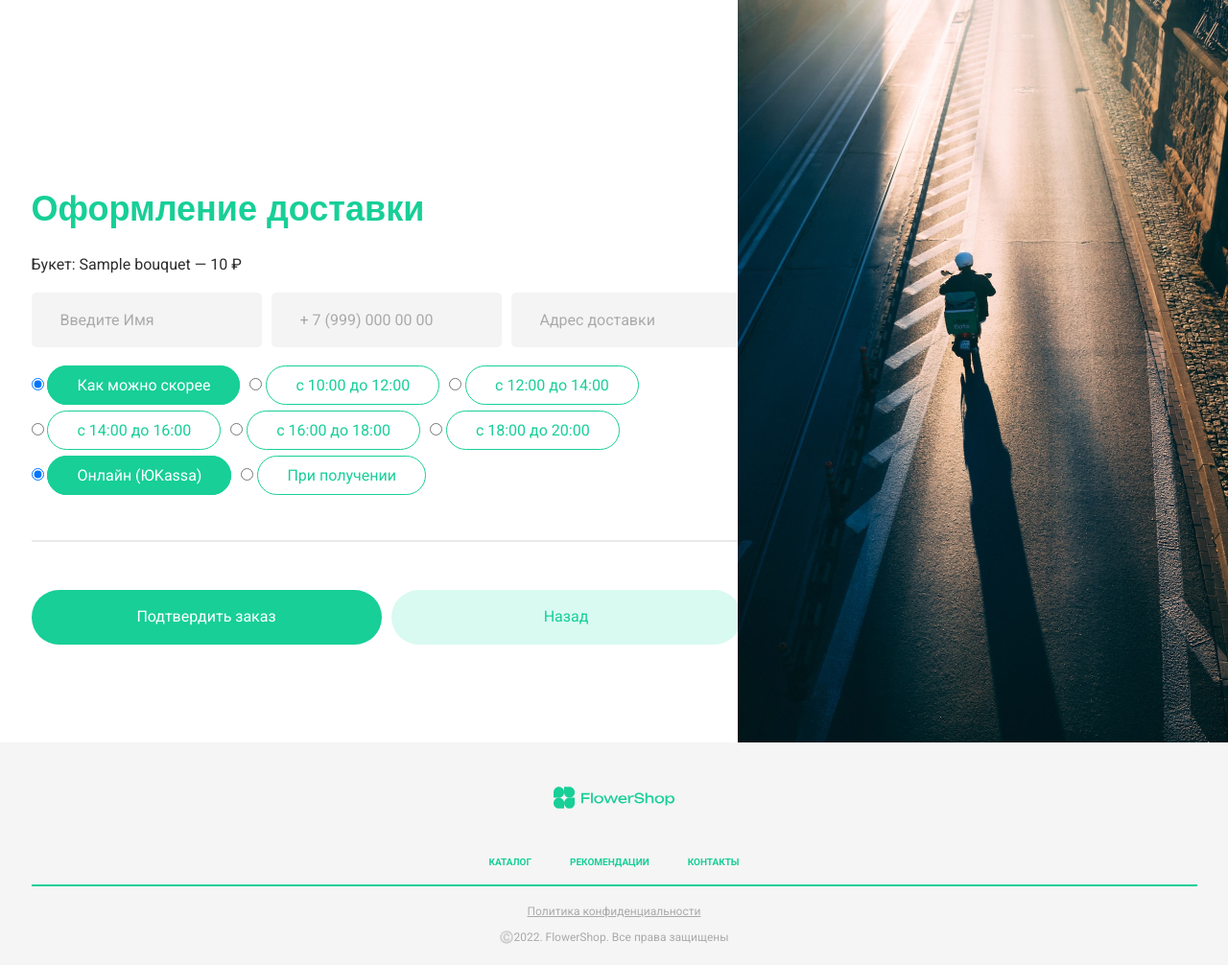
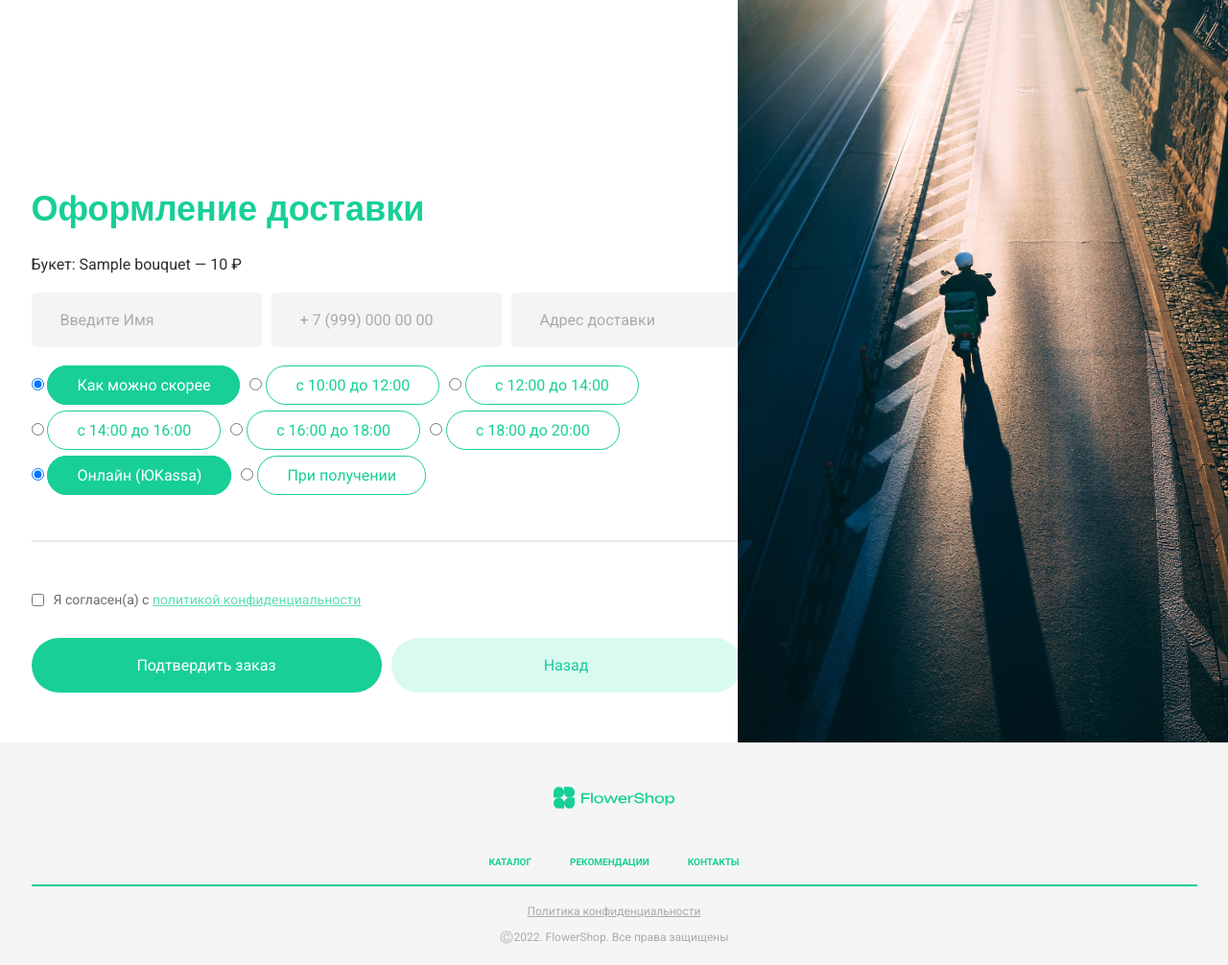
Before and after one commit to Skip-Bug/Flower-Shop, a Django app: a page that uses templates/_base.html in a window 1280 px wide. Shown: the part 51-1057 px from the top of the page at 96% size. Run offline with Django 5.2, Linux system fonts and the light colour scheme; tables that the repository leaves empty hold one stand-in row (values such as "Sample post"); parts of the project's set-up code (start-up, migrations or seed data) failed here and were passed over; some web fonts are replaced.

Commit message:
Feature/privacy (#20)
* feat: add florist dashboard

* feat: add privacy

```diff
--- a/apps/orders/forms.py
+++ b/apps/orders/forms.py
@@ -4,6 +4,17 @@ from .models import ConsultationRequest, Order
 
 
 class OrderForm(forms.ModelForm):
+    consent = forms.BooleanField(
+        required=True,
+        label="Я согласен(а) с политикой конфиденциальности",
+        error_messages={
+            "required": "Необходимо согласие с политикой конфиденциальности"
+        },
+        widget=forms.CheckboxInput(
+            attrs={"style": "margin-right: 10px; cursor: pointer;"}
+        ),
+    )
+
     class Meta:
         model = Order
         fields = [
--- a/templates/_base.html
+++ b/templates/_base.html
@@ -45,7 +45,7 @@
 					</ul>
 				</nav>
 				<hr class="line"></hr>
-				<a href="#" class="footer__poli">Политика конфиденциальности</a>
+				<a href="{% static 'docs/privacy.pdf' %}" target="_blank" class="footer__poli">Политика конфиденциальности</a>
 				<p class="footer_cop">©️2022. FlowerShop. Все права защищены</p>
 			</div>
 		</div>
--- a/templates/consultation.html
+++ b/templates/consultation.html
@@ -18,7 +18,9 @@
 					{% endif %}
 					<div class="chekbox fic">
 						{{ form.consent }}
-						<label for="{{ form.consent.id_for_label }}" class="chekbox__intro">Я согласен(а) с политикой конфиденциальности</label>
+						<label for="{{ form.consent.id_for_label }}" class="chekbox__intro">
+							Я согласен(а) с <a href="{% static 'docs/privacy.pdf' %}" target="_blank" style="color: #17CF97; opacity: 1; text-decoration: underline;">политикой конфиденциальности</a>
+						</label>
 					</div>
 					<button type="submit" class="btn singUpConsultation__form_btn">Отправить</button>
 				</form>
--- a/templates/order.html
+++ b/templates/order.html
@@ -39,6 +39,12 @@
 								{% endfor %}
 							</div>
 							<div class="order__form_line"></div>
+							<div class="chekbox fic" style="margin-top: 20px;">
+                                {{ form.consent }}
+                                <label for="{{ form.consent.id_for_label }}" class="chekbox__intro" style="opacity: 0.7; font-size: 14px;">
+                                    Я согласен(а) с <a href="{% static 'docs/privacy.pdf' %}" target="_blank" style="color: #17CF97; opacity: 1; text-decoration: underline;">политикой конфиденциальности</a>
+                                </label>
+                            </div>
 							<div class="order__form_btns ficb">
 								<button type="submit" class="btn order__form_pay">Подтвердить заказ</button>
 								<a href="{% url 'catalog:bouquet_detail' bouquet.slug %}" class="btn order__form_btn">Назад</a>
```
Also changed, not shown: 1 other file.
